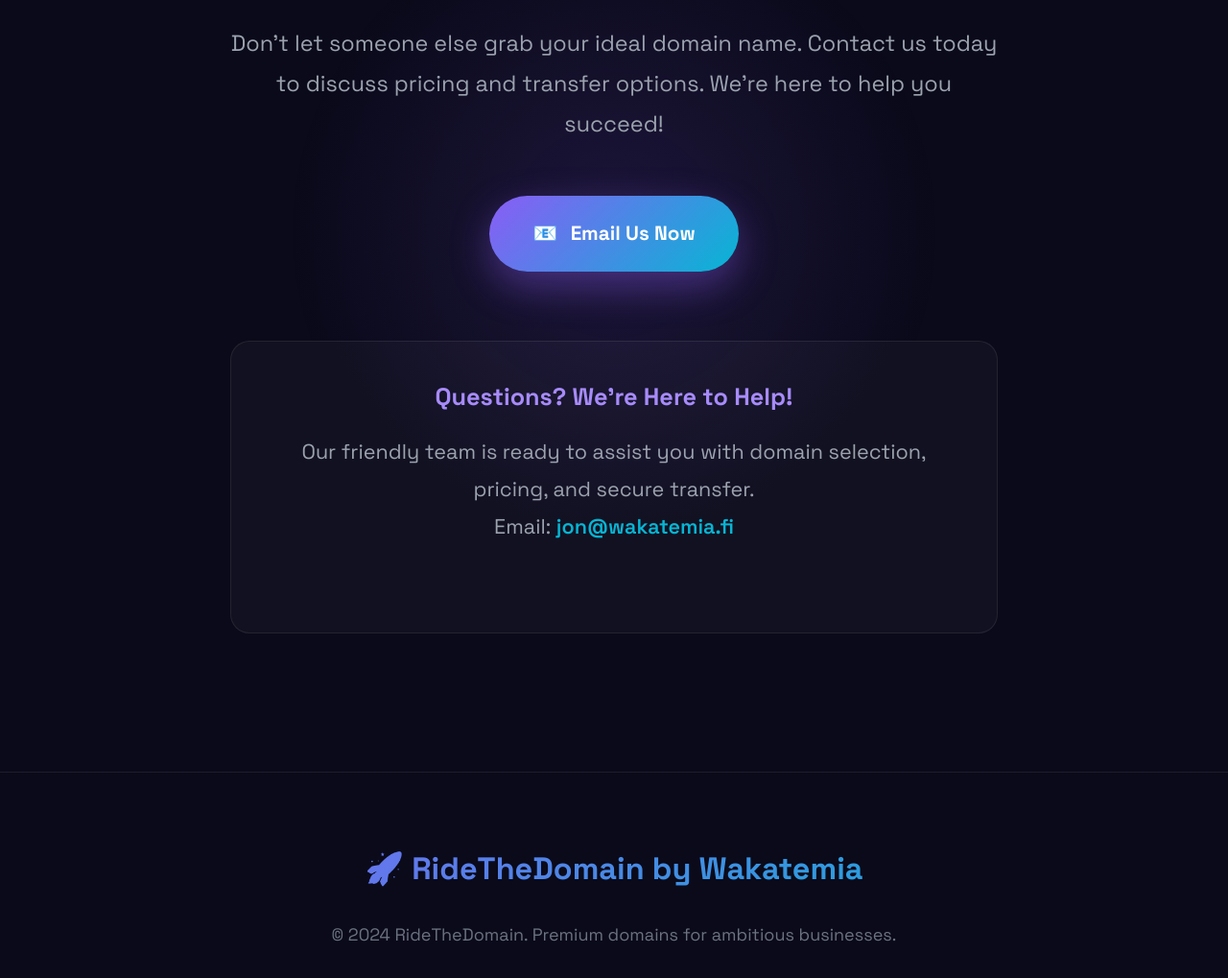
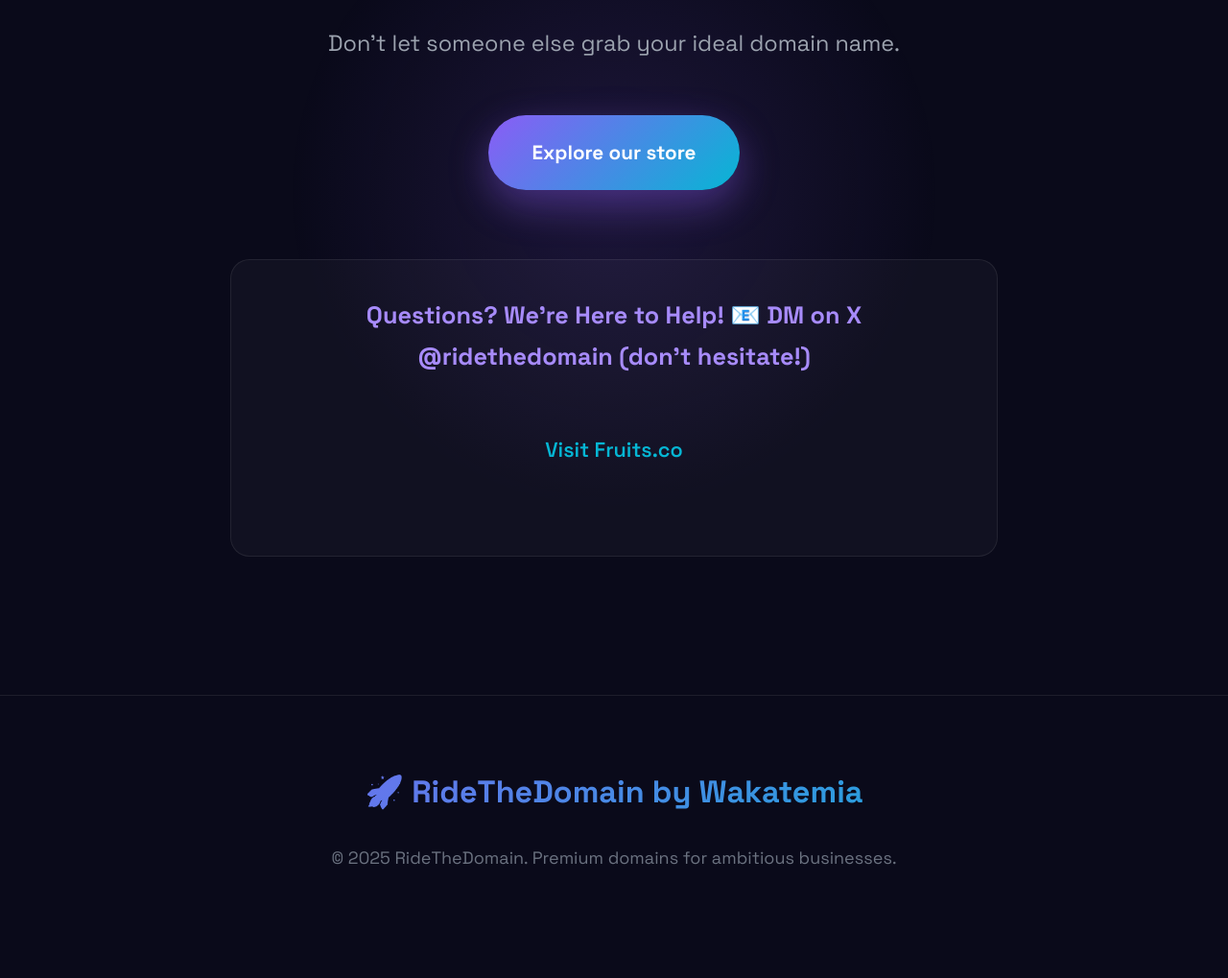
Before and after one commit to dipskipper/estore.fruits, a plain HTML site: page index.html in a window 1280 px wide. Shown: the part 6035-7054 px from the top of the page at 96% size. After the commit the page ends 6980 px from the top, so only its background shows below. Drawn offline with Linux system fonts and the light colour scheme.

```diff
--- a/index.html
+++ b/index.html
@@ -933,20 +933,20 @@
     <section class="cta-section" id="contact">
         <div class="cta-content reveal">
             <h2>Ready to Secure Your Perfect Domain?</h2>
-            <p>Don't let someone else grab your ideal domain name. Contact us today to discuss pricing and transfer options. We're here to help you succeed!</p>
+            <p>Don't let someone else grab your ideal domain name.  </p>
 
             <div class="cta-buttons">
                 <a href="mailto:jon@wakatemia.fi" class="btn btn-primary">
-                    <span>📧</span>
-                    Email Us Now
+
+                    Explore our store
                 </a>
 
             </div>
 
             <div class="contact-info">
-                <h3>Questions? We're Here to Help!</h3>
-                <p>Our friendly team is ready to assist you with domain selection, pricing, and secure transfer. <br>
-                Email: <a href="mailto:domains@example.com">jon@wakatemia.fi</a>  </p>
+                <h3>Questions? We're Here to Help!<span> 📧</span> DM on X @ridethedomain (don't hesitate!)</h3>
+                <p>  <br>
+                <a href="https://www.fruits.co/en/shop/ridethedomain">Visit Fruits.co</a>  </p>
             </div>
         </div>
     </section>
@@ -955,7 +955,7 @@
     <footer>
         <div class="footer-content">
             <div class="footer-logo">🚀 RideTheDomain by Wakatemia</div>
-            <p class="footer-text">© 2024 RideTheDomain. Premium domains for ambitious businesses.</p>
+            <p class="footer-text">© 2025 RideTheDomain. Premium domains for ambitious businesses.</p>
         </div>
     </footer>
 
```
